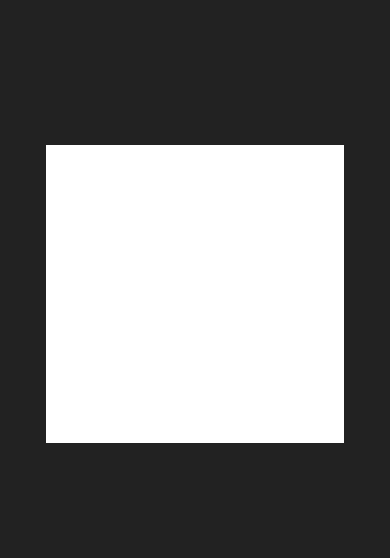
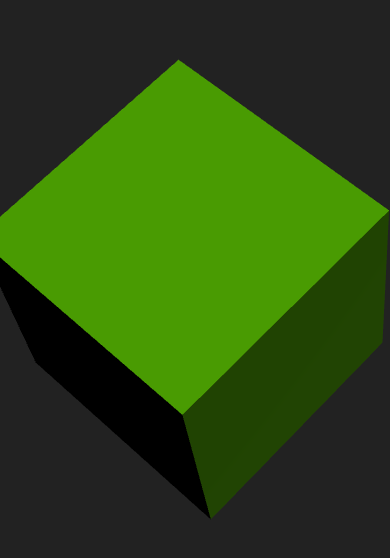
Before and after one commit to goodthingscomein/vite-three-js-game, a website built with Vite: page index.html in a window 390 px wide. Shown: the part 128-686 px from the top of the page. Built offline with nearby package versions, Linux system fonts and the light colour scheme.

Commit message:
added in render loop, fixed bugs with the responsiveness of the renderer adapting to the resizing of the canvas. Added in Camera, Cube, Light, and Scene components. Added in Renderer class system. Add in a World component which is the main class object that initialises everything. Updated the styles slightly. Start the render look in the main index.ts script as it has access to the window

```diff
--- a/index.html
+++ b/index.html
@@ -4,7 +4,7 @@
     <meta charset="UTF-8" />
     <link rel="icon" type="image/svg+xml" href="favicon.svg" />
     <meta name="viewport" content="width=device-width, initial-scale=1.0" />
-    <title>Game | Vite (Vanilla TS)</title>
+    <title>Game | Vite</title>
   </head>
   <body>
     <div class="screen-wrapper">
--- a/src/index.ts
+++ b/src/index.ts
@@ -1,4 +1,7 @@
-import Main from './scripts/main';
 import './style.css';
 
-const main = new Main();
+import { World } from './scripts/World';
+import { StartRenderLoop } from './scripts/systems/RenderLoop';
+
+const _world = new World();
+StartRenderLoop(_world._renderer);
--- /dev/null
+++ b/src/scripts/World.ts
@@ -0,0 +1,35 @@
+import type { PerspectiveCamera, Scene } from 'three';
+
+// Systems
+import { Renderer } from './systems/Renderer';
+
+// Components
+import { CreateScene } from './components/Scene';
+import { CreateCamera } from './components/Camera';
+import { CreateCube } from './components/Cube';
+import { CreateDirectionalLight } from './components/Light';
+
+class World {
+  _canvas: HTMLCanvasElement;
+  _scene: Scene;
+  _camera: PerspectiveCamera;
+  _renderer: Renderer;
+
+  constructor() {
+    this._canvas = document.querySelector<HTMLCanvasElement>('#c')!;
+    this._scene = CreateScene(0x222222);
+    this._camera = CreateCamera();
+    this._renderer = new Renderer(this._canvas, this._scene, this._camera);
+    this._Init();
+  }
+
+  _Init() {
+    this._camera.position.set(0, 0, 10); // Move the camera backwards
+    const cube = CreateCube(0x66dd00);
+    cube.rotation.set(-0.5, -0.1, 0.8);
+    this._scene.add(cube); // Create a Cube
+    this._scene.add(CreateDirectionalLight(0xffffff, 3));
+  }
+}
+
+export { World };
--- /dev/null
+++ b/src/scripts/components/Camera.ts
@@ -0,0 +1,15 @@
+import { PerspectiveCamera } from 'three';
+
+function CreateCamera() {
+  /** Create the Camera params */
+  const fov = 35; // AKA Field of View
+  const aspect = 1;
+  const near = 1; // the near clipping plane
+  const far = 5000; // the far clipping plane
+
+  /** Create the camera */
+  const camera = new PerspectiveCamera(fov, aspect, near, far);
+  return camera;
+}
+
+export { CreateCamera };
--- /dev/null
+++ b/src/scripts/components/Cube.ts
@@ -0,0 +1,15 @@
+import { BoxBufferGeometry, Mesh, MeshStandardMaterial, ColorRepresentation } from 'three';
+
+function CreateCube(color: ColorRepresentation) {
+  /** Create a Cube geometry */
+  const geometry = new BoxBufferGeometry(2, 2, 2);
+
+  /** Create a material */
+  const material = new MeshStandardMaterial({ color });
+
+  /** Create the cube */
+  const cube = new Mesh(geometry, material);
+  return cube;
+}
+
+export { CreateCube };
--- /dev/null
+++ b/src/scripts/components/Light.ts
@@ -0,0 +1,10 @@
+import { DirectionalLight, ColorRepresentation } from 'three';
+
+function CreateDirectionalLight(color: ColorRepresentation, intensity: number) {
+  /** Create a Directional Light */
+  const light = new DirectionalLight(color, intensity);
+  light.position.set(10, 10, 10); // light always shines towards (0, 0, 0)
+  return light;
+}
+
+export { CreateDirectionalLight };
--- /dev/null
+++ b/src/scripts/components/Scene.ts
@@ -0,0 +1,9 @@
+import { Color, Scene, ColorRepresentation } from 'three';
+
+function CreateScene(color: ColorRepresentation) {
+  const scene = new Scene();
+  scene.background = new Color(color);
+  return scene;
+}
+
+export { CreateScene };
--- a/src/scripts/main.ts
+++ /dev/null
@@ -1,57 +0,0 @@
-import { BoxBufferGeometry, Color, Mesh, MeshBasicMaterial, PerspectiveCamera, Scene, WebGLRenderer } from 'three';
-
-export default class Main {
-  _canvas?: HTMLCanvasElement;
-  _scene?: Scene;
-  _camera?: PerspectiveCamera;
-  _renderer?: WebGLRenderer;
-
-  constructor() {
-    this._Init();
-  }
-
-  _Init() {
-    /** Get the canvas */
-    this._canvas = document.querySelector<HTMLCanvasElement>('#c')!;
-
-    /** Create a new Scene */
-    this._scene = new Scene();
-
-    /** Create the Camera params */
-    const fov = 35; // AKA Field of View
-    const aspect = this._canvas.clientWidth / this._canvas.clientHeight;
-    const near = 1; // the near clipping plane
-    const far = 5000; // the far clipping plane
-
-    /** Create a Camera */
-    this._camera = new PerspectiveCamera(fov, aspect, near, far);
-
-    /** Set the Scene background color */
-    this._scene.background = new Color('#222222');
-
-    // move the camera back so we can view the scene
-    this._camera.position.set(0, 0, 10);
-
-    // create a geometry
-    const geometry = new BoxBufferGeometry(2, 2, 2);
-    const material = new MeshBasicMaterial();
-
-    // create a Mesh containing the geometry and material
-    const cube = new Mesh(geometry, material);
-
-    // add the mesh to the scene
-    this._scene.add(cube);
-
-    // create the renderer
-    const renderer = new WebGLRenderer({ canvas: this._canvas });
-
-    // next, set the renderer to the same size as our container element
-    renderer.setSize(this._canvas.clientWidth, this._canvas.clientHeight);
-
-    // finally, set the pixel ratio so that our scene will look good on HiDPI displays
-    renderer.setPixelRatio(window.devicePixelRatio);
-
-    // render, or 'create a still image', of the scene
-    renderer.render(this._scene, this._camera);
-  }
-}
--- /dev/null
+++ b/src/scripts/systems/RenderLoop.ts
@@ -0,0 +1,11 @@
+import { Renderer } from './Renderer';
+
+function StartRenderLoop(renderer: Renderer) {
+  function RenderLoop() {
+    renderer._Render();
+    requestAnimationFrame(RenderLoop);
+  }
+  requestAnimationFrame(RenderLoop);
+}
+
+export { StartRenderLoop };
--- /dev/null
+++ b/src/scripts/systems/Renderer.ts
@@ -0,0 +1,53 @@
+import { WebGLRenderer, Scene, PerspectiveCamera } from 'three';
+
+class Renderer {
+  _renderer: WebGLRenderer;
+  _scene: Scene;
+  _camera: PerspectiveCamera;
+
+  constructor(canvas: HTMLCanvasElement, scene: Scene, camera: PerspectiveCamera) {
+    this._scene = scene;
+    this._camera = camera;
+    this._renderer = this._CreateRenderer(canvas);
+  }
+
+  _CreateRenderer(canvas: HTMLCanvasElement) {
+    const renderer = new WebGLRenderer({ canvas, antialias: true });
+    renderer.physicallyCorrectLights = true;
+    return renderer;
+  }
+
+  /** Render */
+  _Render() {
+    /** Check if the window has been resized - Update the size of the renderer */
+    if (ResizeRendererToDisplaySize(this._renderer)) SetSize(this._camera, this._renderer);
+    this._renderer.render(this._scene, this._camera);
+  }
+}
+
+/** Checks if the renderer output resolution */
+function ResizeRendererToDisplaySize(renderer: WebGLRenderer): boolean {
+  const canvas = renderer.domElement;
+  const pixelRatio = window.devicePixelRatio;
+  const width = (canvas.clientWidth * pixelRatio) | 0;
+  const height = (canvas.clientHeight * pixelRatio) | 0;
+  const needResize = canvas.width !== width || canvas.height !== height;
+  if (needResize) {
+    renderer.setSize(width, height, false);
+  }
+  return needResize;
+}
+
+/** Updates the resolution of the renderer to match the canvas */
+const SetSize = (camera: PerspectiveCamera, renderer: WebGLRenderer) => {
+  const canvas = renderer.domElement;
+  camera.aspect = canvas.clientWidth / canvas.clientHeight;
+  camera.updateProjectionMatrix();
+};
+
+/** The render loop logic */
+function RenderLoop(renderer: Renderer) {
+  renderer._Render();
+}
+
+export { Renderer, RenderLoop };
--- a/src/style.css
+++ b/src/style.css
@@ -15,9 +15,6 @@ body {
   position: relative;
   width: 100%;
   height: 100vh;
-  display: flex;
-  justify-content: stretch;
-  align-items: center;
   background-color: #222;
 }
 
@@ -29,7 +26,7 @@ body {
 }
 
 #c {
-  display: block;
   width: 100%;
   height: 100%;
+  display: block;
 }
```
Also changed, not shown: src/scripts/systems/AnimationLoop.ts (added, +11 -0 lines).
